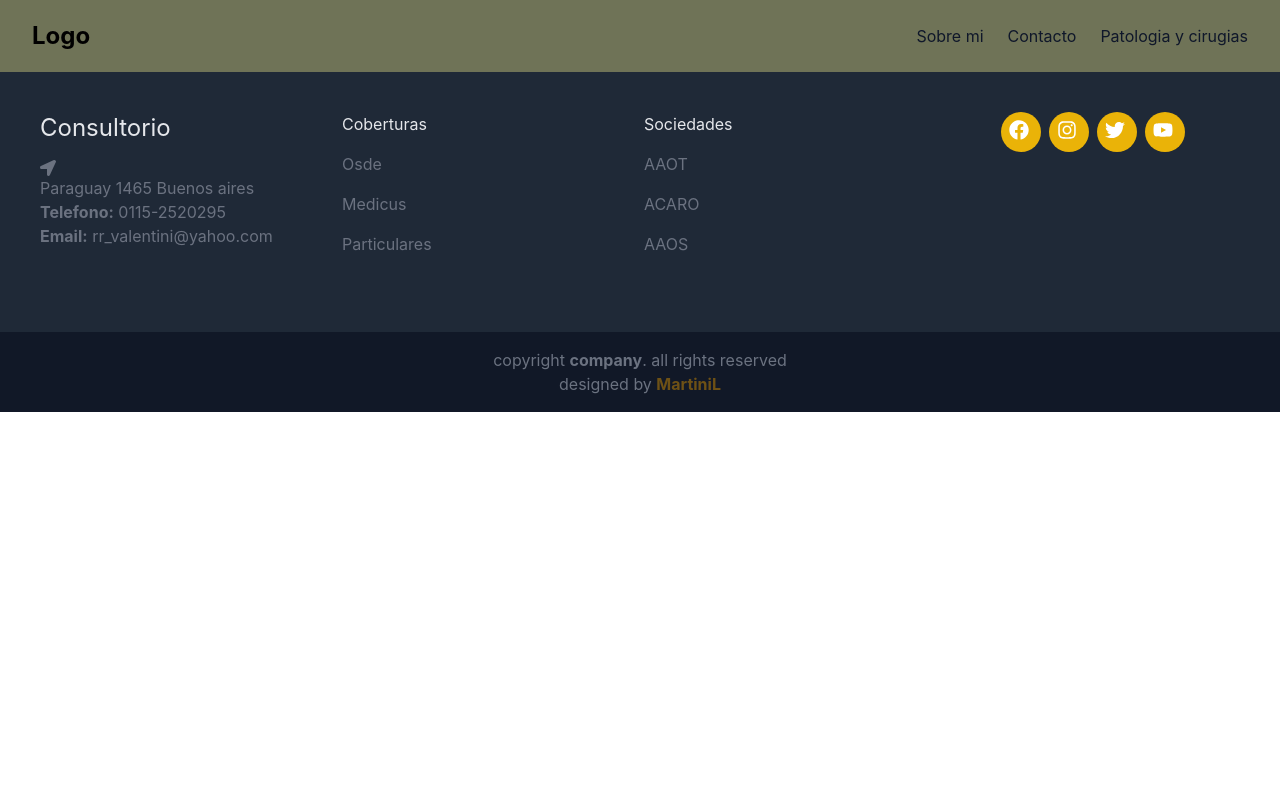
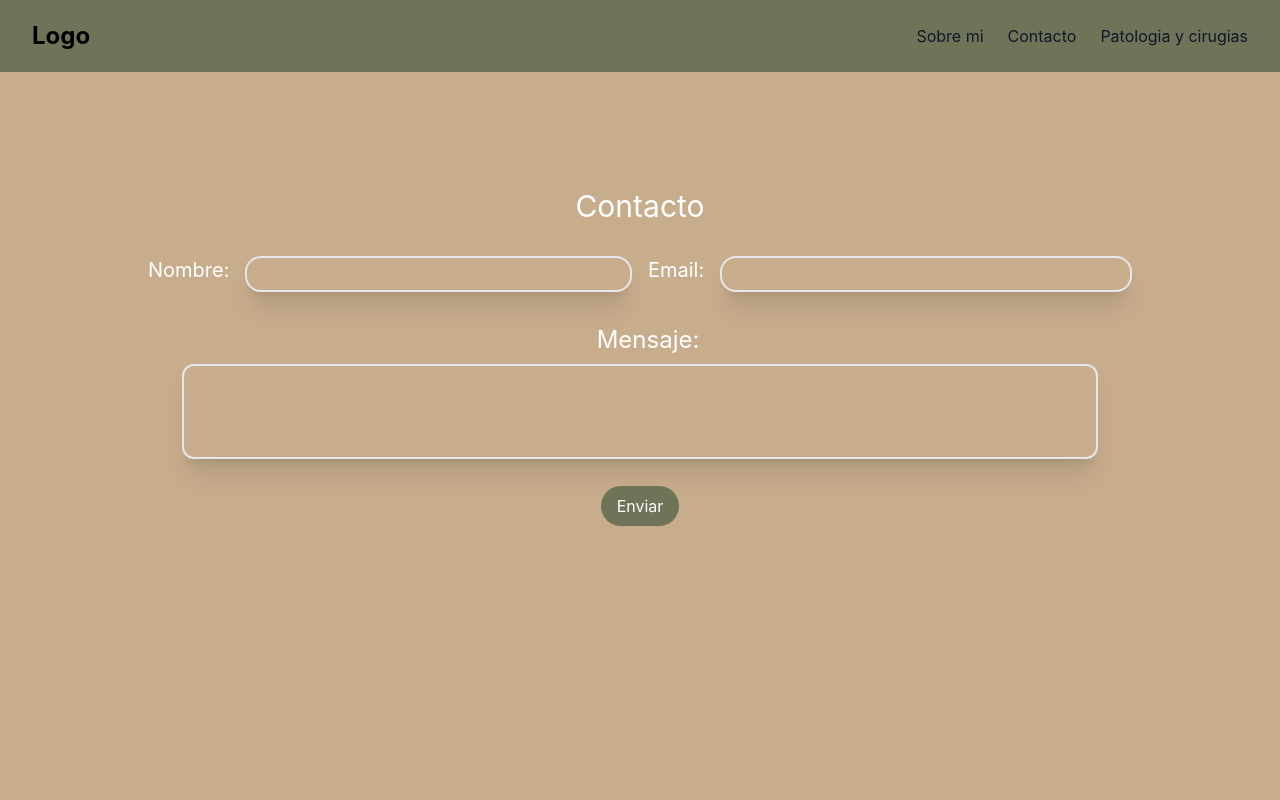
Before and after one commit to manrique1986/DrValentini, a React (Create React App) app: page /Contacto in a window 1280 px wide. Shown: the top 800 px of the page. Built offline with nearby package versions, Linux system fonts and the light colour scheme.

Commit message:
contacto

```diff
--- a/package.json
+++ b/package.json
@@ -3,6 +3,7 @@
   "version": "0.1.0",
   "private": true,
   "dependencies": {
+    "@emailjs/browser": "^3.11.0",
     "@fortawesome/fontawesome-svg-core": "^6.4.0",
     "@fortawesome/free-solid-svg-icons": "^6.4.0",
     "@fortawesome/react-fontawesome": "^0.2.0",
--- a/src/App.js
+++ b/src/App.js
@@ -5,6 +5,7 @@ import Footer from "./Component/Footer/Footer";
 import { BrowserRouter, Route, Routes } from "react-router-dom";
 import SobreMi from "./Component/SobreMi/SobreMi";
 import PatologiasYcirugias from "./Component/patologiasYcirugias/PatologiasYcirugias";
+import Contacto from "./Component/Contacto/Contacto";
 
 function App() {
   return (
@@ -16,6 +17,7 @@ function App() {
         <Route path="/" element={<Home />} />
         <Route path="/" element={<Home />} />
         <Route path="/PatologiasYcirugias" element={<PatologiasYcirugias />} />
+        <Route path="/Contacto" element={<Contacto />} />
       </Routes>
       <Footer/>
     </BrowserRouter>
--- /dev/null
+++ b/src/Component/Contacto/Contacto.css
@@ -0,0 +1,7 @@
+.fondoContact{
+    background-color: #c8ad8d;
+}
+
+.boton{
+    background-color: #6f7357
+}
--- /dev/null
+++ b/src/Component/Contacto/Contacto.jsx
@@ -0,0 +1,83 @@
+
+import "./Contacto.css";
+import React, { useRef } from "react";
+import emailjs from "@emailjs/browser";
+
+const Contacto = () => {
+  const form = useRef();
+
+  const sendEmail = (e) => {
+    e.preventDefault();
+
+    emailjs
+      .sendForm(
+        "service_z3p0k7b",
+        "template_0sikl6h",
+        form.current,
+        "qhEGotbMgonBcwPrk"
+      )
+      .then(
+        (result) => {
+          console.log(result.text);
+        },
+        (error) => {
+          console.log(error.text);
+        }
+      );
+  };
+  return (
+    <form ref={form} onSubmit={sendEmail}>
+      <div className=" p-10 fondoContact w-screen h-screen flex justify-center items-center  text-center">
+        <div className="w-5/6 h-5/6">
+          <h1 className="text-3xl text-white text-center mt-4">Contacto</h1>
+          <div className=" mt-8 m-auto w-full md:flex">
+            <span className="flex w-full">
+              <h2 className="ml-2 text-xl text-white ">Nombre: </h2>
+              <input
+                aria-label="name"
+                className="shadow-xl ml-4 mr-2 bg-transparent border-2 rounded-2xl text-white text-2xl pl-2 w-full outline-none"
+                type="text"
+                name="user_name"
+                id="nombre"
+                required
+              />
+            </span>
+            <span className="flex w-full mt-8 md:mt-auto">
+              <h2 className="ml-2 text-xl text-white ">Email: </h2>
+              <input
+                aria-label="email"
+                className="shadow-xl ml-4 mr-2 bg-transparent border-2 rounded-2xl text-white text-2xl pl-2 w-full outline-none"
+                type="email"
+                name="user_email"
+                id="email"
+                required
+              />
+            </span>
+          </div>
+
+          <div className="flex mt-8 m-auto w-full ">
+            <span className="w-full">
+              <h2 className="ml-2 text-2xl text-white w-full">Mensaje: </h2>
+              <textarea
+                aria-label="message"
+                className="shadow-xl ml-4 mr-4 bg-transparent border-2 rounded-xl text-white text-2xl pl-2 mt-2  w-11/12 outline-none resize-none h-5/6"
+                type=""
+                name="message"
+                id="mensaje"
+              ></textarea>
+            </span>
+          </div>
+          <button
+            type="submit"
+            value="Send"
+            className=" boton text-white px-4 py-2 mt-12 rounded-3xl"
+          >
+            Enviar
+          </button>
+        </div>
+      </div>
+    </form>
+  );
+};
+
+export default Contacto;
--- a/src/Component/NavBar.jsx
+++ b/src/Component/NavBar.jsx
@@ -69,7 +69,7 @@ const NavBar = () => {
                                 <Link to="/SobreMi">Sobre mi</Link>
                             </li>
                             <li className="text-slate-900 hover:text-white">
-                                <p>Contacto</p>
+                                <Link to="/Contacto">Contacto</Link>
                             </li>
                             <li className="text-slate-900 hover:text-white">
                                 <Link to="/PatologiasYcirugias">Patologia y cirugias</Link>
--- a/src/Component/patologiasYcirugias/PatologiasYcirugias.jsx
+++ b/src/Component/patologiasYcirugias/PatologiasYcirugias.jsx
@@ -25,17 +25,7 @@ const PatologiasYcirugias = () => {
             de cadera. El principal indicador de esta patología es el dolor
           </p>
         </div>
-        <div className="px-6 pt-4 pb-2">
-          <span className="inline-block bg-gray-200 rounded-full px-3 py-1 text-sm font-semibold text-gray-700 mr-2 mb-2">
-            #photography
-          </span>
-          <span className="inline-block bg-gray-200 rounded-full px-3 py-1 text-sm font-semibold text-gray-700 mr-2 mb-2">
-            #travel
-          </span>
-          <span className="inline-block bg-gray-200 rounded-full px-3 py-1 text-sm font-semibold text-gray-700 mr-2 mb-2">
-            #winter
-          </span>
-        </div>
+
       </div>
       <div className="max-w-sm rounded m-8 overflow-hidden shadow-2xl" data-aos="fade-left">
         <img
@@ -53,17 +43,7 @@ const PatologiasYcirugias = () => {
             movilidad similar a la de la cadera humana.
           </p>
         </div>
-        <div className="px-6 pt-4 pb-2">
-          <span className="inline-block bg-gray-200 rounded-full px-3 py-1 text-sm font-semibold text-gray-700 mr-2 mb-2">
-            #photography
-          </span>
-          <span className="inline-block bg-gray-200 rounded-full px-3 py-1 text-sm font-semibold text-gray-700 mr-2 mb-2">
-            #travel
-          </span>
-          <span className="inline-block bg-gray-200 rounded-full px-3 py-1 text-sm font-semibold text-gray-700 mr-2 mb-2">
-            #winter
-          </span>
-        </div>
+
       </div>
       <div className="max-w-sm rounded m-8 overflow-hidden shadow-2xl" data-aos="fade-right"
      data-aos-offset="300"
@@ -84,17 +64,6 @@ const PatologiasYcirugias = () => {
             de alta energia como son accidentes de tránsito.
           </p>
         </div>
-        <div className="px-6 pt-4 pb-2">
-          <span className="inline-block bg-gray-200 rounded-full px-3 py-1 text-sm font-semibold text-gray-700 mr-2 mb-2">
-            #photography
-          </span>
-          <span className="inline-block bg-gray-200 rounded-full px-3 py-1 text-sm font-semibold text-gray-700 mr-2 mb-2">
-            #travel
-          </span>
-          <span className="inline-block bg-gray-200 rounded-full px-3 py-1 text-sm font-semibold text-gray-700 mr-2 mb-2">
-            #winter
-          </span>
-        </div>
       </div>
     </div>
   );
```
Also changed, not shown: 2 other files (tests, documents, lock files or other folders).
